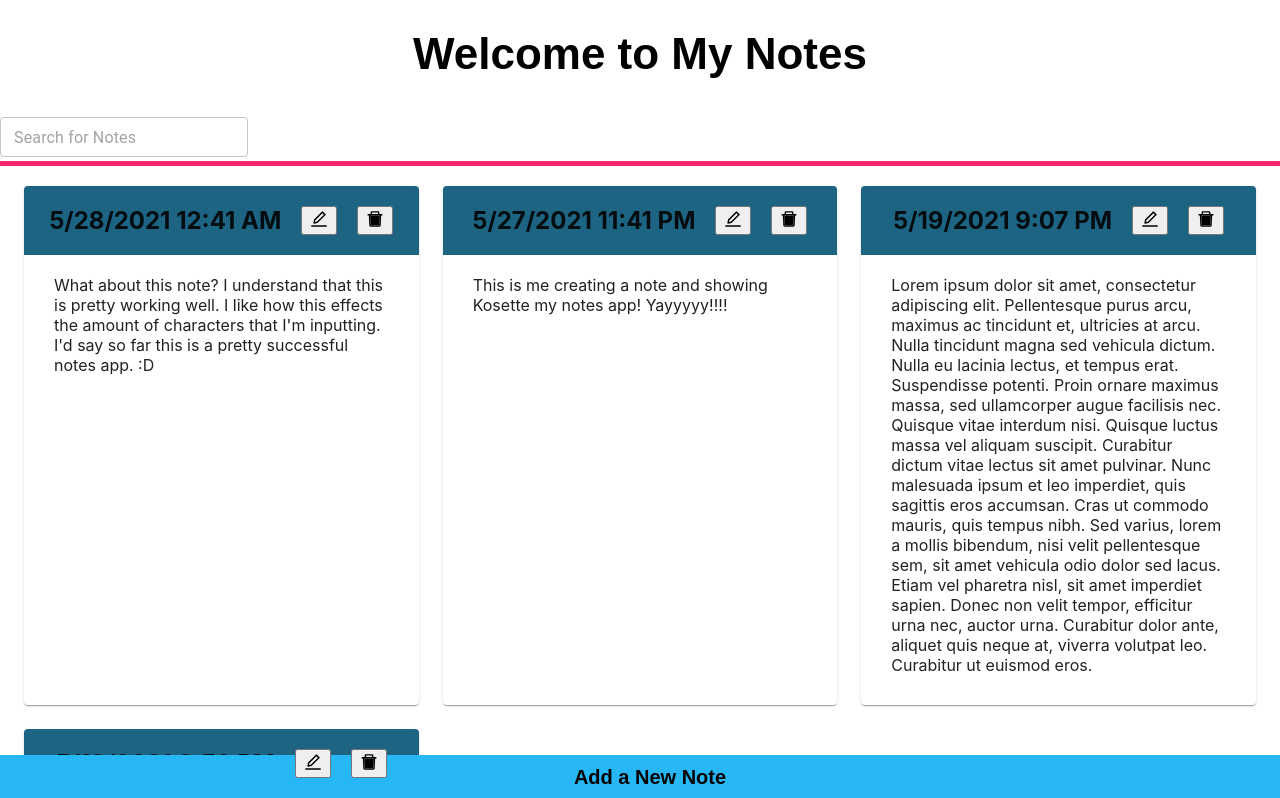
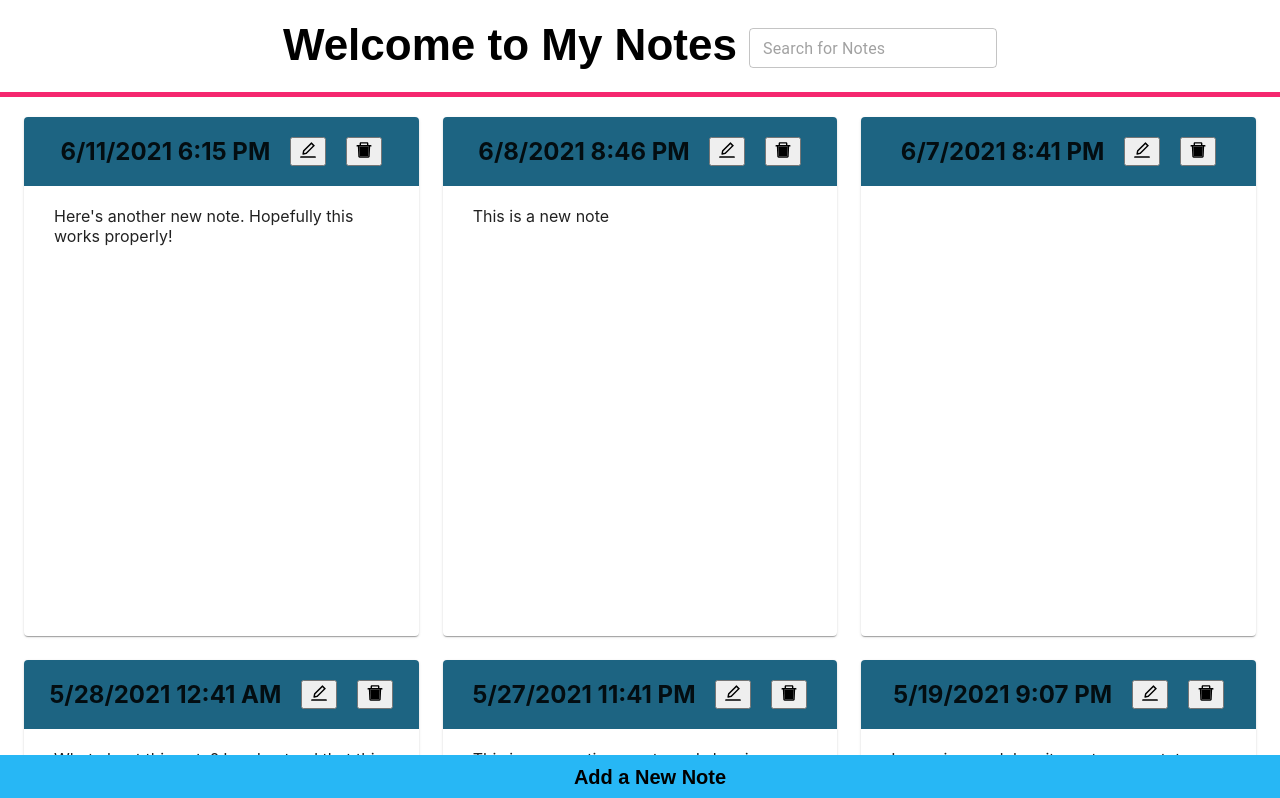
Before and after one commit to isedsmart/Notes-App, a React (Create React App) app: page / in a window 1280 px wide. Shown: the top 798 px of the page. Built offline with nearby package versions, Linux system fonts and the light colour scheme; data requests are answered from the project's data file.

Commit message:
Initializing context to make update functionality work

```diff
--- a/db.json
+++ b/db.json
@@ -4,25 +4,66 @@
       "body": "Hmmm - it's getting better...",
       "date": "5/19/2021",
       "time": "8:52 PM",
+      "isModified": false,
+      "modifiedTime": "",
+      "modifiedDate": "",
       "id": 1
     },
     {
       "body": "Lorem ipsum dolor sit amet, consectetur adipiscing elit. Pellentesque purus arcu, maximus ac tincidunt et, ultricies at arcu. Nulla tincidunt magna sed vehicula dictum. Nulla eu lacinia lectus, et tempus erat. Suspendisse potenti. Proin ornare maximus massa, sed ullamcorper augue facilisis nec. Quisque vitae interdum nisi. Quisque luctus massa vel aliquam suscipit. Curabitur dictum vitae lectus sit amet pulvinar. Nunc malesuada ipsum et leo imperdiet, quis sagittis eros accumsan.\n\nCras ut commodo mauris, quis tempus nibh. Sed varius, lorem a mollis bibendum, nisi velit pellentesque sem, sit amet vehicula odio dolor sed lacus. Etiam vel pharetra nisl, sit amet imperdiet sapien. Donec non velit tempor, efficitur urna nec, auctor urna. Curabitur dolor ante, aliquet quis neque at, viverra volutpat leo. Curabitur ut euismod eros.",
       "date": "5/19/2021",
       "time": "9:07 PM",
+      "isModified": false,
+      "modifiedTime": "",
+      "modifiedDate": "",
       "id": 2
     },
     {
       "body": "This is me creating a note and showing Kosette my notes app! Yayyyyy!!!!",
       "date": "5/27/2021",
       "time": "11:41 PM",
+      "isModified": false,
+      "modifiedTime": "",
+      "modifiedDate": "",
       "id": 3
     },
     {
       "body": "What about this note? I understand that this is pretty working well. I like how this effects the amount of characters that I'm inputting. I'd say so far this is a pretty successful notes app. :D",
       "date": "5/28/2021",
       "time": "12:41 AM",
+      "isModified": false,
+      "modifiedTime": "",
+      "modifiedDate": "",
       "id": 4
+    },
+    {
+      "body": "",
+      "date": "6/7/2021",
+      "time": "8:41 PM",
+      "isModified": true,
+      "modifiedTime": "",
+      "modifiedDate": "",
+      "id": 5,
+      "dateModified": "6/8/2021",
+      "timeModified": "8:32 PM"
+    },
+    {
+      "body": "This is a new note",
+      "date": "6/8/2021",
+      "time": "8:46 PM",
+      "isModified": false,
+      "modifiedDate": "",
+      "modifiedTime": "",
+      "id": 6
+    },
+    {
+      "body": "Here's another new note. Hopefully this works properly!",
+      "date": "6/11/2021",
+      "time": "6:15 PM",
+      "isModified": false,
+      "modifiedDate": "",
+      "modifiedTime": "",
+      "id": 7
     }
   ],
   "comments": [
--- a/src/App.js
+++ b/src/App.js
@@ -13,11 +13,15 @@ import api from './axiosConfig';
 import styled from "styled-components";
 // import { withStyles } from '@material-ui/core/styles';
 
+// Features to add: Search by word in note, filter by date & time (asc and desc), update note
+
+
 const Title = styled.h1`
+  position: relative;
   text-align: center;
   font-family: "Arial", Sans-serif;
   font-size: 44px;
-  margin-bottom: 30px;
+  margin: 20px;
 `
 
 const SubTitle = styled.h2`
@@ -36,13 +40,16 @@ const TopDivider = styled.div`
 `
 
 const SearchBar = styled(mt.TextField)`
-  padding: 50px;
+
 `
 
 function App() {
   const [clicked, setclicked] = useState(false);
   const [notes, setNotes] = useState([]);
   const [search, setSearch] = useState('');
+
+  // Based on lifting up state --> the app component would need to hold the state data of a note so that it can be passed down to the notesDetails and createNote
+
 
   // Use try, catch blocks for async functions (helpful last notes at 8:30)
   const fetchNotes = async() => {
@@ -90,8 +97,8 @@ function App() {
   }
   return (
     <main>
-      <Title> Welcome to My Notes </Title>
-      <SearchBar placeholder="Search for Notes" variant="outlined" margin="dense" color="secondary" onChange={SearchFilter}/>
+      <Title> Welcome to My Notes <SearchBar placeholder="Search for Notes" variant="outlined" margin="dense" color="secondary" onChange={SearchFilter}/> </Title>
+
       <TopDivider/>
       { clicked && <CreateNote fetchNotes={fetchNotes} handleClick={handleClick}/> }
       <AddNoteFooter handleClick={handleClick} />
--- a/src/components/CreateNote.js
+++ b/src/components/CreateNote.js
@@ -48,8 +48,11 @@ const CreateNote = ({fetchNotes, handleClick}) => {
 	let totalChars = 840;
 
 	const [body, setBody] = useState('');
+	const [modified, setModified] = useState(false);
 	const [date, setDate] = useState(new Date().toLocaleDateString("en-US"));
 	const [time, setTime] = useState(new Date().toLocaleTimeString("en-US", {timeStyle: 'short'}));
+
+	// These are when the note was created, but I could have separate properties for when they were last modified that can be posted at the top of the note but below the date and time.
 
 	const [charLeft, setCharLeft] = useState(totalChars);
 
@@ -57,7 +60,10 @@ const CreateNote = ({fetchNotes, handleClick}) => {
 		await api.post('/',
 			{body: body,
 			 date: date,
-			 time: time
+			 time: time,
+			 isModified: modified,
+			 modifiedDate: '',
+			 modifiedTime: '',
 			})
 		fetchNotes();
 		setBody('');
@@ -70,8 +76,8 @@ const CreateNote = ({fetchNotes, handleClick}) => {
 
 	// An onClick event function to handle all of the onClick events
 	const createButtonClick = () => {
-		handleSubmit();
-		handleClick();
+		handleSubmit(); // This submits the info via post request
+		handleClick(); // This makes the toggled "Create Button" disappear
 	}
 
 	return (
--- a/src/components/NotesDetails.js
+++ b/src/components/NotesDetails.js
@@ -1,4 +1,5 @@
 import React from 'react';
+import { useState } from 'react';
 import styled from "styled-components";
 import { AiTwotoneDelete, AiOutlineEdit } from 'react-icons/ai';
 import * as mt from '@material-ui/core';
@@ -29,6 +30,21 @@ export const CardBody = styled.div`
 	height: 400px;
 `
 
+const TextField = styled.textarea`
+  width: 350px;
+  height: 400px;
+  maxHeight: 300px;
+  resize: none;
+  padding: 10px 10px;
+  border: 2px solid #ccc;
+  border-radius: 4px;
+  font-size: 16px;
+  background-color: #f8f8f8;
+  margin-bottom: 10px;
+  box-sizing: border-box;
+  font-family: "Arial", Sans-serif;
+`
+
 export const Button = styled.button`
 	position: relative;
 	left: 5%;
@@ -38,53 +54,65 @@ export const Button = styled.button`
 // Float just flips (swaps) the elements
 
 const NotesDetails = ({id, date, time, body, fetchNotes}) => {
+	const [isModified, setIsModified] = useState(false);
+	const [dateModified, setDateModified] = useState(new Date().toLocaleDateString("en-US"));
+  const [timeModified, setTimeModified] = useState(new Date().toLocaleTimeString("en-US", {timeStyle: 'short'}));
+
 
 	const deleteNote = async(id) => {
     await api.delete(`/${id}`);
     fetchNotes();
   }
 
+
+  // This updates the body of the note
   const updateNote = async(id) => {
-  	// console.log(id)
-  	// console.log(body)
-    await api.patch(`/${id}`, {body: body});
+    await api.patch(`/${id}`, {
+    isModified: true,
+    body: body,
+    dateModified: dateModified,
+    timeModified: timeModified
+    });
     fetchNotes();
+    // Save button
+  }
+
+  const onUpdateClick = (id, e) => {
+  	// console.log('Hello world' + id)
+  	setIsModified(true);
   }
 
 /*
 
-<mt.Grid container>
-	<mt.Grid item xs={12} sm={6} md={3}>
-		<mt.Paper>1 </mt.Paper>
-	</mt.Grid>
-	<mt.Grid item xs={12} sm={6} md={3}>
-		<mt.Paper>2 </mt.Paper>
-	</mt.Grid>
-	<mt.Grid item xs={12} sm={6} md={3}>
-		<mt.Paper>3 </mt.Paper>
-	</mt.Grid>
-	<mt.Grid item xs={12} sm={6} md={3}>
-		<mt.Paper>4 </mt.Paper>
-	</mt.Grid>
-</mt.Grid>
+<span> { dateModified } { timeModified }</span>
 
 */
-
 	return (
 		<mt.Card>
 			<CardHeading>
 				{date} {time}
 
-				<Button onClick={() => updateNote(id)}>
+				<Button onClick={() => onUpdateClick(id)}>
 					<AiOutlineEdit size={20}/>
 				</Button>
 
 				<Button onClick={() => deleteNote(id)}>
 					<AiTwotoneDelete size={20}/>
 				</Button>
+			</CardHeading>
 
-			</CardHeading>
-				<CardBody> {body} </CardBody>
+				{ isModified ? <CardBody>
+
+					<TextField
+	      	value={body}
+	      	onChange={(e) => setBody(e.target.value)}
+	      	/>
+	      	</CardBody> :
+
+	      	<CardBody> {body} </CardBody>
+
+	      }
+
 		</mt.Card>
 	);
 }
```
Also changed, not shown: src/context.js (added, +7 -0 lines).
